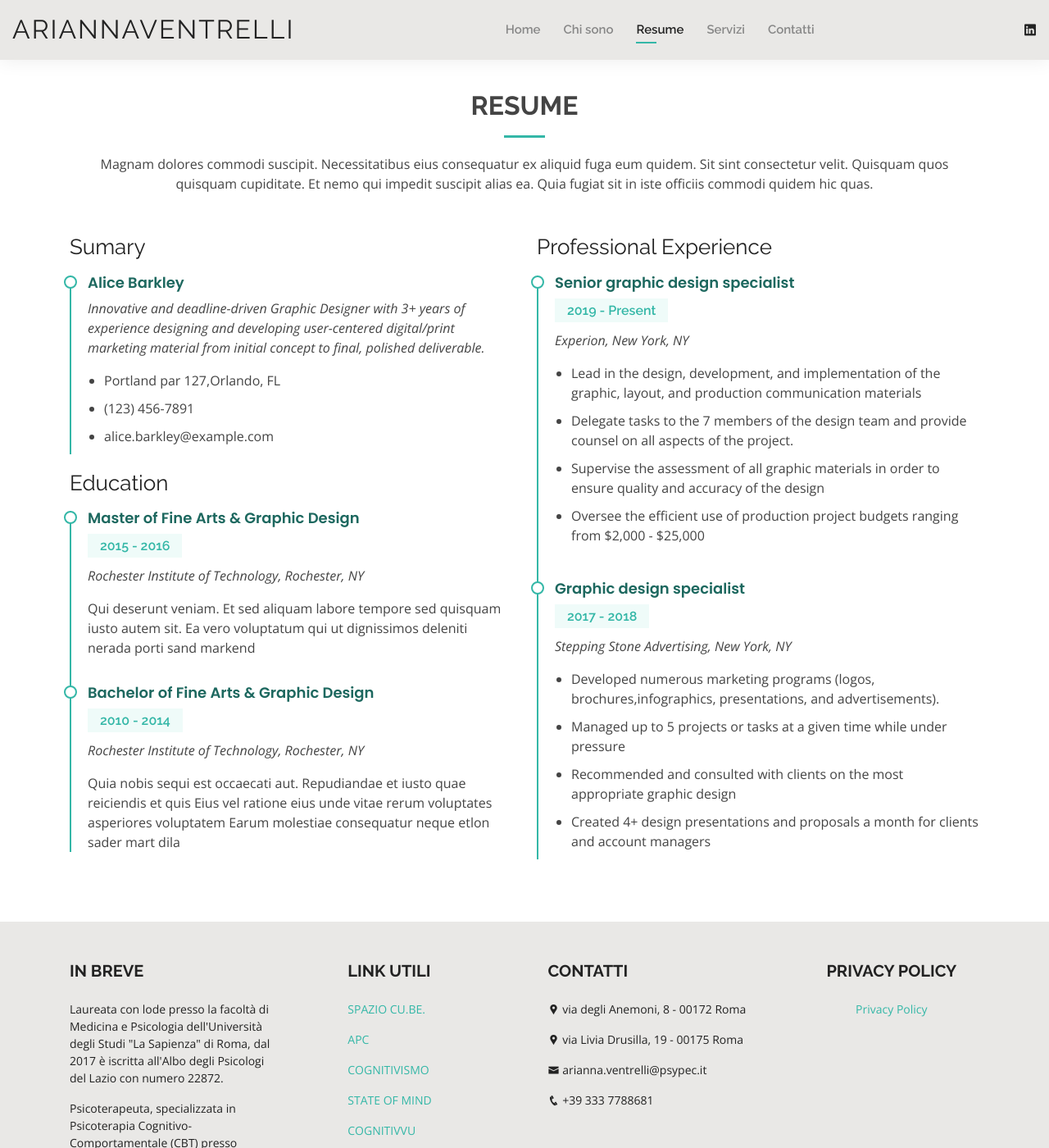
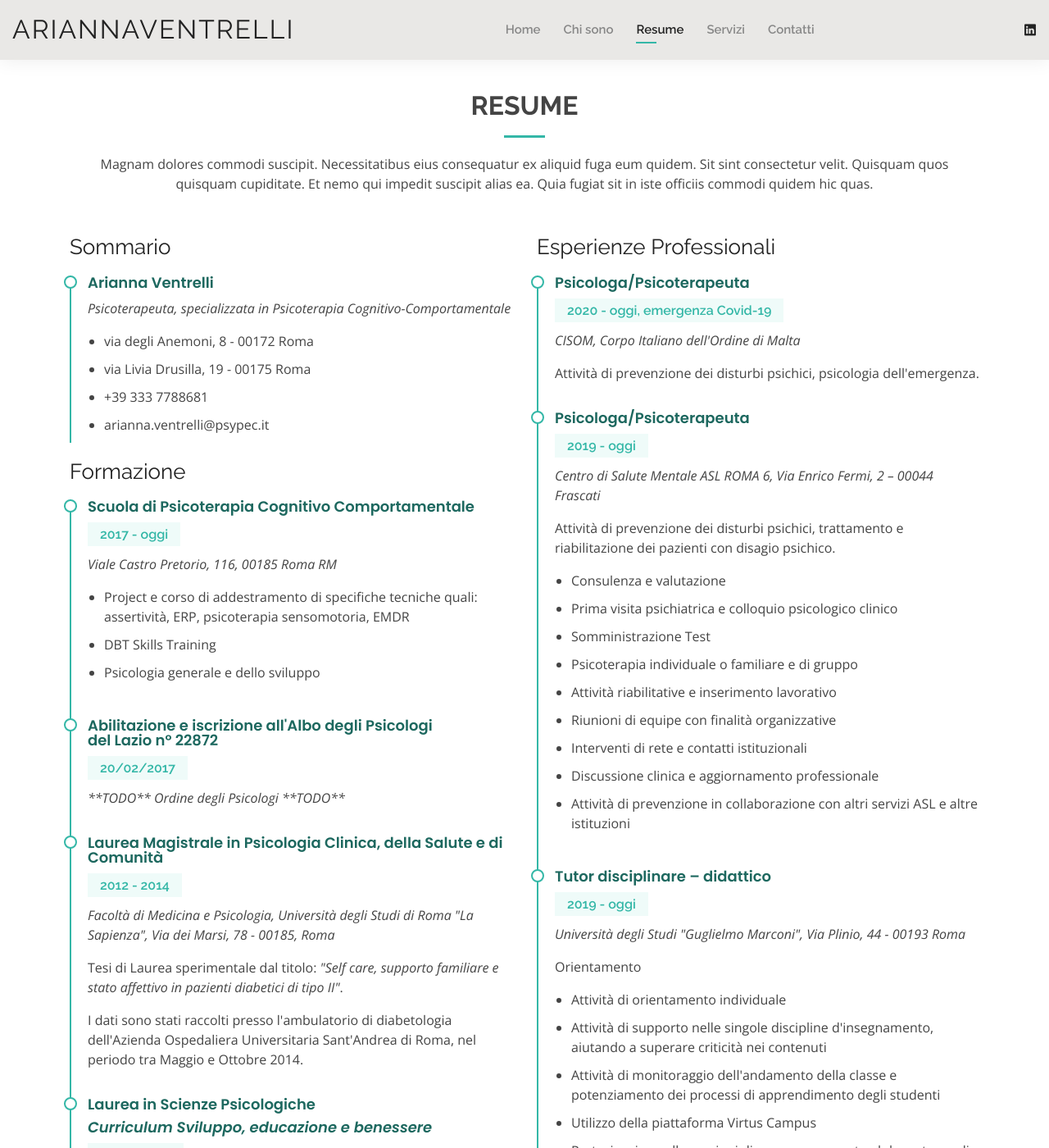
Before and after one commit to venari-psycho/venari-psycho.github.io, a Jekyll site: the page built from resume.html, in a window 1280 px wide and 1400 px high. Shown: the whole window at 82% size. Built offline with Jekyll 4.4.1, drawn with Linux system fonts in a browser that asks for light colours; some of the changed text lies outside the part shown.

Commit message:
Update resume.html

```diff
--- a/resume.html
+++ b/resume.html
@@ -17,60 +17,124 @@ layout: default
 
       <div class="row">
         <div class="col-lg-6">
-          <h3 class="resume-title">Sumary</h3>
+          <h3 class="resume-title">Sommario</h3>
           <div class="resume-item pb-0">
-            <h4>Alice Barkley</h4>
-            <p><em>Innovative and deadline-driven Graphic Designer with 3+ years of experience designing and developing user-centered digital/print marketing material from initial concept to final, polished deliverable.</em></p>
+            <h4>Arianna Ventrelli</h4>
+            <p><em>Psicoterapeuta, specializzata in Psicoterapia Cognitivo-Comportamentale</em></p>
             <p>
             <ul>
-              <li>Portland par 127,Orlando, FL</li>
-              <li>(123) 456-7891</li>
-              <li>alice.barkley@example.com</li>
+              <li>{{ site.data.contact.address }}</li>
+              <li>{{ site.data.contact.secondaryAddress }}</li>
+              <li>{{ site.data.contact.phone }}</li>
+              <li>{{ site.data.contact.email }}</li>
             </ul>
             </p>
           </div>
 
-          <h3 class="resume-title">Education</h3>
+          <h3 class="resume-title">Formazione</h3>
           <div class="resume-item">
-            <h4>Master of Fine Arts &amp; Graphic Design</h4>
-            <h5>2015 - 2016</h5>
-            <p><em>Rochester Institute of Technology, Rochester, NY</em></p>
-            <p>Qui deserunt veniam. Et sed aliquam labore tempore sed quisquam iusto autem sit. Ea vero voluptatum qui ut dignissimos deleniti nerada porti sand markend</p>
+            <h4>Scuola di Psicoterapia Cognitivo Comportamentale</h4>
+            <h5>2017 - oggi</h5>
+            <p><em>Viale Castro Pretorio, 116, 00185 Roma RM</em></p>
+            <ul>
+              <li>Project e corso di addestramento di specifiche tecniche quali: assertivit&agrave;, ERP, psicoterapia sensomotoria, EMDR</li>
+              <li>DBT Skills Training</li>
+              <li>Psicologia generale e dello sviluppo</li>
+            </ul>
           </div>
           <div class="resume-item">
-            <h4>Bachelor of Fine Arts &amp; Graphic Design</h4>
-            <h5>2010 - 2014</h5>
-            <p><em>Rochester Institute of Technology, Rochester, NY</em></p>
-            <p>Quia nobis sequi est occaecati aut. Repudiandae et iusto quae reiciendis et quis Eius vel ratione eius unde vitae rerum voluptates asperiores voluptatem Earum molestiae consequatur neque etlon sader mart dila</p>
+            <h4>Abilitazione e iscrizione all'Albo degli Psicologi<br />del Lazio n° {{ site.data.contact.numero_albo_psicologi }}</h4>
+            <h5>20/02/2017</h5>
+            <p><em>**TODO** Ordine degli Psicologi **TODO**</em></p>
+          </div>
+          <div class="resume-item">
+            <h4>Laurea Magistrale in Psicologia Clinica, della Salute e di Comunit&agrave;</h4>
+            <h5>2012 - 2014</h5>
+            <p><em>Facolt&agrave; di Medicina e Psicologia, Universit&agrave; degli Studi di Roma "La Sapienza", Via dei Marsi, 78 - 00185, Roma</em></p>
+            <p>
+              Tesi di Laurea sperimentale dal titolo: <em>"Self care, supporto familiare e stato affettivo in pazienti diabetici di tipo II"</em>.
+            </p>
+            <p>
+              I dati sono stati raccolti presso l'ambulatorio di diabetologia dell'Azienda Ospedaliera Universitaria Sant'Andrea di Roma, nel periodo tra Maggio e Ottobre 2014.
+            </p>
+          </div>
+          <div class="resume-item">
+            <h4>Laurea in Scienze Psicologiche</h4>
+            <h4><em>Curriculum Sviluppo, educazione e benessere</em></h4>
+            <h5>2009 - 2012</h5>
+            <p><em>Facolt&agrave; di Medicina e Psicologia, Universit&agrave; degli Studi di Roma "La Sapienza", Via dei Marsi, 78 - 00185, Roma</em></p>
+            <p>
+              Tesi di Laurea sperimentale dal titolo: <em>"Il quadro clinico dell'anoressia infantile: una rassegna teorica"</em>.
+            </p>
+            <p>
+              Ambito di ricerca: Psicodinamica delle relazioni familiari, Psicopatologia dello sviluppo.
+            </p>
           </div>
         </div>
         <div class="col-lg-6">
-          <h3 class="resume-title">Professional Experience</h3>
+          <h3 class="resume-title">Esperienze Professionali</h3>
           <div class="resume-item">
-            <h4>Senior graphic design specialist</h4>
-            <h5>2019 - Present</h5>
-            <p><em>Experion, New York, NY </em></p>
+            <h4>Psicologa/Psicoterapeuta</h4>
+            <h5>2020 - oggi, emergenza Covid-19</h5>
+            <p><em>CISOM, Corpo Italiano dell'Ordine di Malta</em></p>
+            <p>
+              Attivit&agrave; di prevenzione dei disturbi psichici, psicologia dell'emergenza.
+            </p>
+          </div>
+          <div class="resume-item">
+            <h4>Psicologa/Psicoterapeuta</h4>
+            <h5>2019 - oggi</h5>
+            <p><em>Centro di Salute Mentale ASL ROMA 6, Via Enrico Fermi, 2 – 00044 Frascati</em></p>
+            <p>
+              Attivit&agrave; di prevenzione dei disturbi psichici, trattamento e riabilitazione dei pazienti con disagio psichico.
+            </p>
             <p>
             <ul>
-              <li>Lead in the design, development, and implementation of the graphic, layout, and production communication materials</li>
-              <li>Delegate tasks to the 7 members of the design team and provide counsel on all aspects of the project. </li>
-              <li>Supervise the assessment of all graphic materials in order to ensure quality and accuracy of the design</li>
-              <li>Oversee the efficient use of production project budgets ranging from $2,000 - $25,000</li>
+              <li>Consulenza e valutazione</li>
+              <li>Prima visita psichiatrica e colloquio psicologico clinico</li>
+              <li>Somministrazione Test</li>
+              <li>Psicoterapia individuale o familiare e di gruppo</li>
+              <li>Attivit&agrave; riabilitative e inserimento lavorativo</li>
+              <li>Riunioni di equipe con finalit&agrave; organizzative</li>
+              <li>Interventi di rete e contatti istituzionali</li>
+              <li>Discussione clinica e aggiornamento professionale</li>
+              <li>Attivit&agrave; di prevenzione in collaborazione con altri servizi ASL e altre istituzioni</li>
             </ul>
             </p>
           </div>
           <div class="resume-item">
-            <h4>Graphic design specialist</h4>
-            <h5>2017 - 2018</h5>
-            <p><em>Stepping Stone Advertising, New York, NY</em></p>
+            <h4>Tutor disciplinare – didattico</h4>
+            <h5>2019 - oggi</h5>
+            <p><em>Universit&agrave; degli Studi "Guglielmo Marconi", Via Plinio, 44 - 00193 Roma</em></p>
+            <p>
+              Orientamento
+            </p>
             <p>
             <ul>
-              <li>Developed numerous marketing programs (logos, brochures,infographics, presentations, and advertisements).</li>
-              <li>Managed up to 5 projects or tasks at a given time while under pressure</li>
-              <li>Recommended and consulted with clients on the most appropriate graphic design</li>
-              <li>Created 4+ design presentations and proposals a month for clients and account managers</li>
+              <li>Attivit&agrave; di orientamento individuale</li>
+              <li>Attivit&agrave; di supporto nelle singole discipline d'insegnamento, aiutando a superare criticit&agrave; nei contenuti</li>
+              <li>Attivit&agrave; di monitoraggio dell'andamento della classe e potenziamento dei processi di apprendimento degli studenti</li>
+              <li>Utilizzo della piattaforma Virtus Campus</li>
+              <li>Partecipazione alle sessioni di esame e supporto al docente e agli studenti</li>
             </ul>
             </p>
+            <p>
+              per il Corso di Laurea in Scienze e Tecniche Psicologiche (L-24)<br />
+              e il Corso di Laurea Magistrale in Psicologia (LM-51)
+            </p>
+          </div>
+          <div class="resume-item">
+            <h4>Psicologa</h4>
+            <h5>2019 - oggi</h5>
+            <p><em>Cooperativa "Le mille e una notte" - Via Val Brembana, 1, 00141 Roma</em></p>
+            <p>Aree di intervento: SISMiF, SAISH, AEC</p>
+            <p>Minori e Disabili</p>
+          </div>
+          <div class="resume-item">
+            <h4>Psicologa/Psicoterapeuta</h4>
+            <h5>2018 - oggi</h5>
+            <p><em>Studio di Psicoterapia e Associazione culturale "SPAZIO CU.BE" - Via Degli Anemoni, 8 - 00172 Roma</em></p>
+            <p>Settore Orientamento, Benessere e Formazione</p>
           </div>
         </div>
       </div>
```
